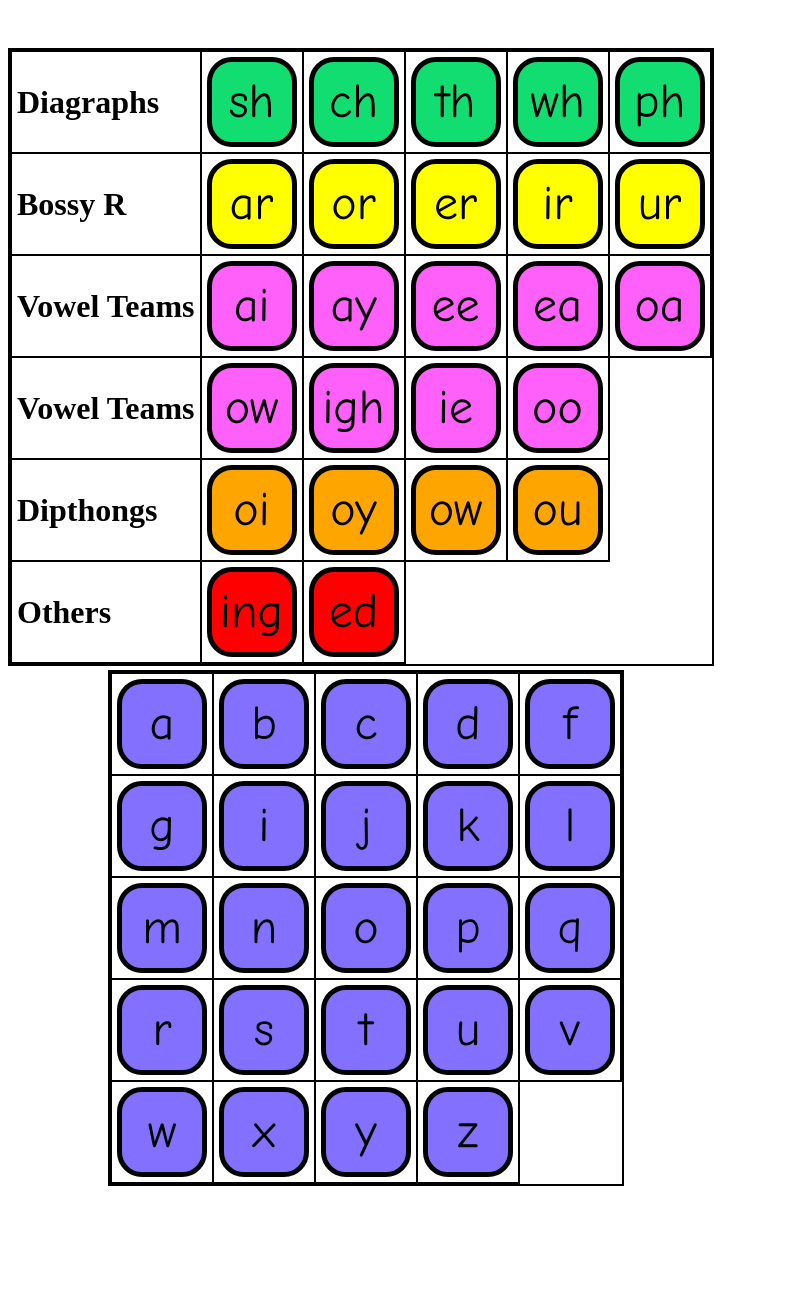
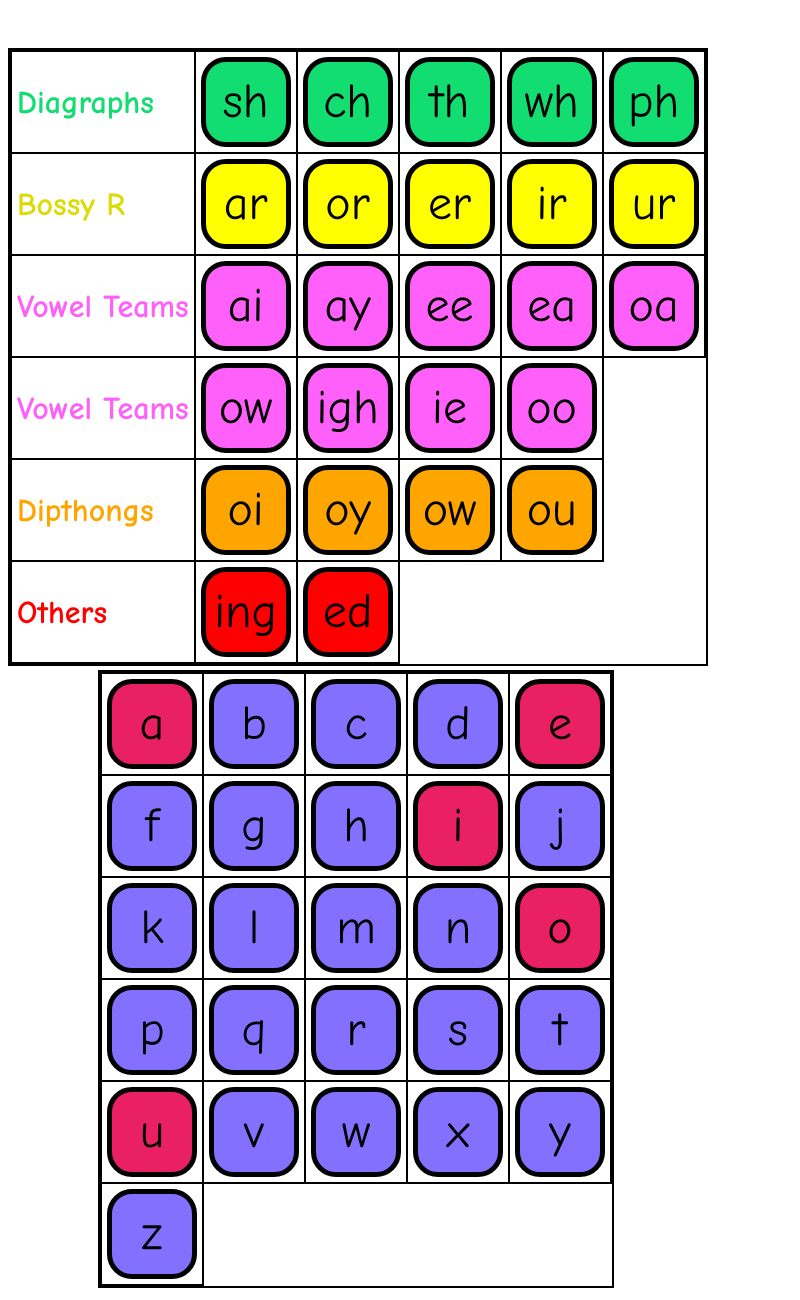
Before and after one commit to CarlRiley99/WordCreator, an Electron app: page index.html in a window 800 px wide. Shown: the part 332-1632 px from the top of the page. Drawn offline with Linux system fonts and the light colour scheme.

Commit message:
Added more styling

```diff
--- a/index.css
+++ b/index.css
@@ -15,6 +15,11 @@
     text-align: center;
     line-height: 80px;   /* Same as height */
     cursor: move;
+}
+
+#text {
+  font-size: 200%;
+  font-family: "Comic Sans MS", "Comic Sans", cursive;
 }
 
 #diagraphs {
@@ -95,6 +100,5 @@ table.alphabet {
   border: 2px solid black;
   border-collapse: collapse;
   display: inline-block;
-  margin-left: 100px;
-  margin-bottom: 100px;
+  margin-left: 90px;
 }
--- a/index.html
+++ b/index.html
@@ -31,7 +31,7 @@
         <table class="choices">
           <tr class="choices">
             <td>
-              <h1><b> Diagraphs </b></h1>
+              <h1 id="text" style="color: #12DD71"><b> Diagraphs </b></h1>
             </td>
             <td>
               <div class="dragme" id="diagraphs" title="sh">sh </div>
@@ -51,7 +51,7 @@
           </tr>
           <tr class="choices">
             <td>
-              <h1><b> Bossy R </b></h1>
+              <h1 id="text" style="color: #DBDB06"><b> Bossy R </b></h1>
             </td>
             <td>
               <div class="dragme" id="bossyR" title="ar"> ar </div>
@@ -71,7 +71,7 @@
           </tr>
           <tr class="choices">
             <td>
-              <h1><b> Vowel Teams </b></h1>
+              <h1 id="text" style="color: #FF60F9"><b> Vowel Teams </b></h1>
             </td>
             <td>
               <div class="dragme" id="vowels" title="ai"> ai </div>
@@ -91,7 +91,7 @@
           </tr>
           <tr class="choices">
             <td>
-              <h1><b> Vowel Teams </b></h1>
+              <h1 id="text" style="color: #FF60F9"><b> Vowel Teams </b></h1>
             </td>
             <td>
               <div class="dragme" id="vowels" title="ow1"> ow </div>
@@ -108,7 +108,7 @@
           </tr>
           <tr class="choices">
             <td>
-              <h1><b> Dipthongs </b></h1>
+              <h1 id="text" style="color: orange"><b> Dipthongs </b></h1>
             </td>
             <td>
               <div class="dragme" id="dipthongs" title="oi"> oi </div>
@@ -125,7 +125,7 @@
           </tr>
           <tr class="choices">
             <td>
-              <h1><b> Others </b></h1>
+              <h1 id="text" style="color: red"><b> Others </b></h1>
             </td>
             <td>
               <div class="dragme" id="other" title="ing"> ing </div>
@@ -138,7 +138,7 @@
         <table class="alphabet">
           <tr class="choices">
             <td>
-              <div class="dragme" id="alphabet" title="a"> a </div>
+              <div class="dragme" id="alphabet" title="a" style="background-color: #EA2064"> a </div>
             </td>
             <td>
               <div class="dragme" id="alphabet" title="b"> b </div>
@@ -150,27 +150,33 @@
               <div class="dragme" id="alphabet" title="d"> d </div>
             </td>
             <td>
-              <div class="dragme" id="alphabet" title="f"> f </div>
+              <div class="dragme" id="alphabet" title="e" style="background-color: #EA2064"> e </div>
             </td>
           </tr>
           <tr class="choices">
             <td>
+              <div class="dragme" id="alphabet" title="f"> f </div>
+            </td>
+            <td>
               <div class="dragme" id="alphabet" title="g"> g </div>
             </td>
             <td>
-              <div class="dragme" id="alphabet" title="h"> i </div>
+              <div class="dragme" id="alphabet" title="h"> h </div>
+            </td>
+            <td>
+              <div class="dragme" id="alphabet" title="i" style="background-color: #EA2064"> i </div>
             </td>
             <td>
               <div class="dragme" id="alphabet" title="j"> j </div>
             </td>
+          </tr>
+          <tr class="choices">
             <td>
               <div class="dragme" id="alphabet" title="k"> k </div>
             </td>
             <td>
               <div class="dragme" id="alphabet" title="l"> l </div>
             </td>
-          </tr>
-          <tr class="choices">
             <td>
               <div class="dragme" id="alphabet" title="m"> m </div>
             </td>
@@ -178,16 +184,16 @@
               <div class="dragme" id="alphabet" title="n"> n </div>
             </td>
             <td>
-              <div class="dragme" id="alphabet" title="o"> o </div>
+              <div class="dragme" id="alphabet" title="o" style="background-color: #EA2064"> o </div>
             </td>
+          </tr>
+          <tr class="choices">
             <td>
               <div class="dragme" id="alphabet" title="p"> p </div>
             </td>
             <td>
               <div class="dragme" id="alphabet" title="q"> q </div>
             </td>
-          </tr>
-          <tr class="choices">
             <td>
               <div class="dragme" id="alphabet" title="r"> r </div>
             </td>
@@ -197,14 +203,14 @@
             <td>
               <div class="dragme" id="alphabet" title="t"> t </div>
             </td>
+          </tr>
+          <tr class="choices">
             <td>
-              <div class="dragme" id="alphabet" title="u"> u </div>
+              <div class="dragme" id="alphabet" title="u" style="background-color: #EA2064"> u </div>
             </td>
             <td>
               <div class="dragme" id="alphabet" title="v"> v </div>
             </td>
-          </tr>
-          <tr class="choices">
             <td>
               <div class="dragme" id="alphabet" title="w"> w </div>
             </td>
@@ -214,6 +220,8 @@
             <td>
               <div class="dragme" id="alphabet" title="y"> y </div>
             </td>
+          </tr>
+          <tr class="choices">
             <td>
               <div class="dragme" id="alphabet" title="z"> z </div>
             </td>
```
